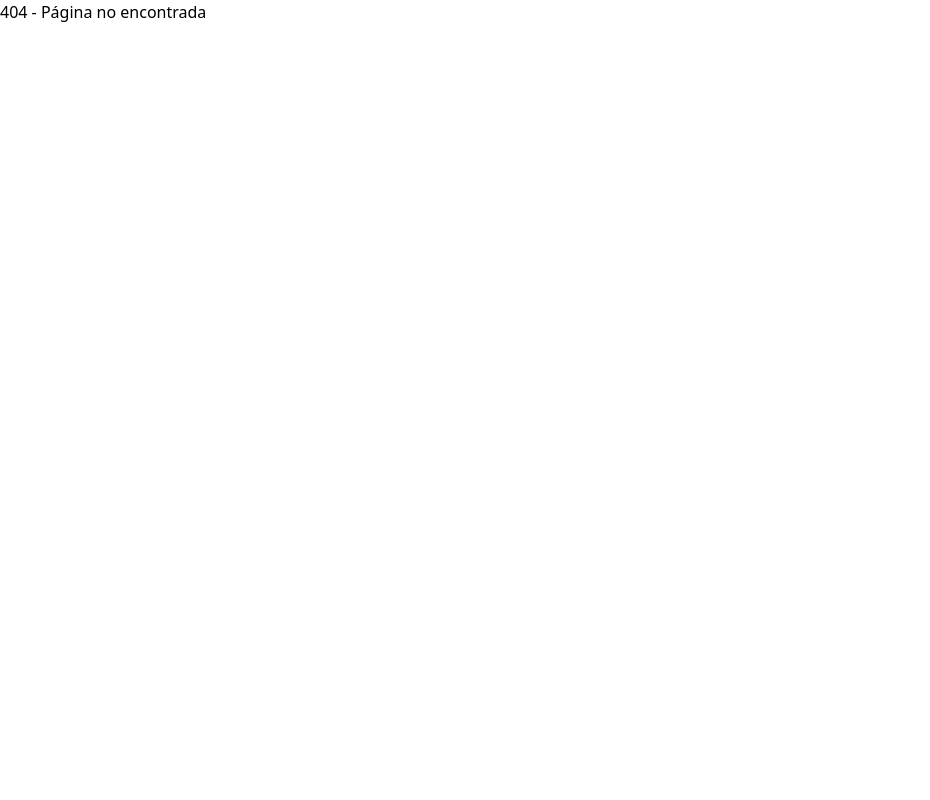
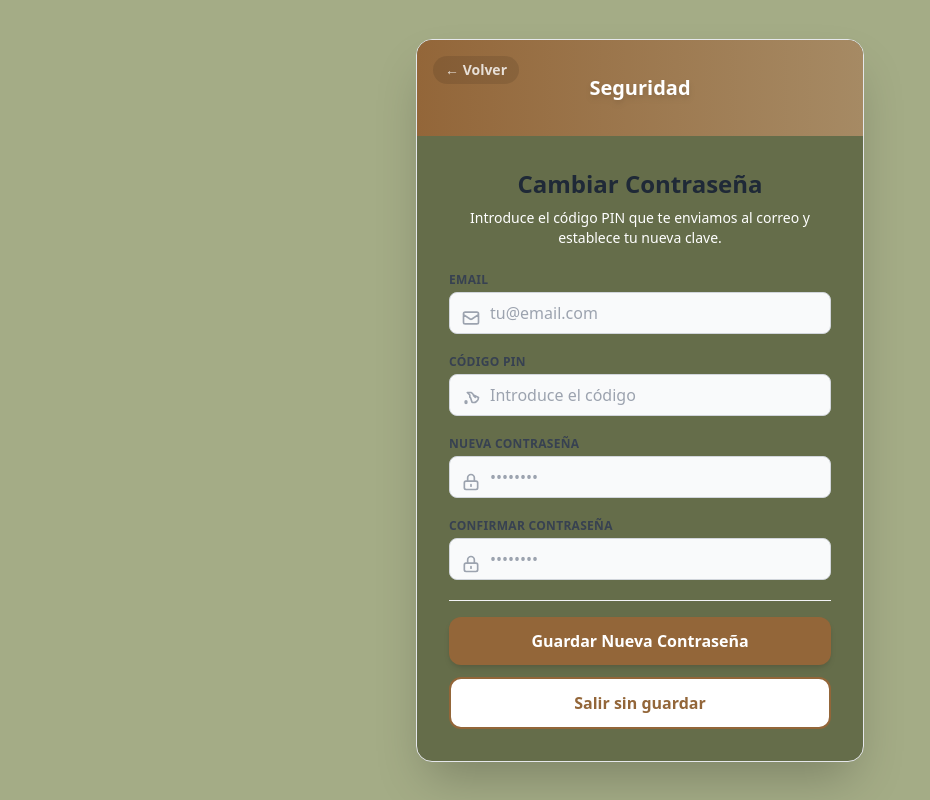
Before and after one commit to mapamu1993/SOLe_FRONT, a React (Vite) app: page /reset-password in a window 1280 px wide. Before the commit this address had no page. Shown: the whole page, without its empty margins (0-930 px from the left). Built offline with nearby package versions, Linux system fonts and the light colour scheme.

Commit message:
Reset page creada

```diff
--- /dev/null
+++ b/src/features/auth/components/ResetPasswordDesign.tsx
@@ -0,0 +1,202 @@
+import React from "react";
+import { type UseFormRegister, type FieldErrors } from "react-hook-form";
+import { type ResetPasswordFields } from "../validators/authSchema";
+
+// --- ICONOS (Para que quede Pro) ---
+const LockIcon = () => (
+  <svg
+    xmlns="http://www.w3.org/2000/svg"
+    className="h-5 w-5 text-gray-400"
+    fill="none"
+    viewBox="0 0 24 24"
+    stroke="currentColor"
+    strokeWidth={2}
+  >
+    <path
+      strokeLinecap="round"
+      strokeLinejoin="round"
+      d="M12 15v2m-6 4h12a2 2 0 002-2v-6a2 2 0 00-2-2H6a2 2 0 00-2 2v6a2 2 0 002 2zm10-10V7a4 4 0 00-8 0v4h8z"
+    />
+  </svg>
+);
+
+const EmailIcon = () => (
+  <svg
+    xmlns="http://www.w3.org/2000/svg"
+    className="h-5 w-5 text-gray-400"
+    fill="none"
+    viewBox="0 0 24 24"
+    stroke="currentColor"
+    strokeWidth={2}
+  >
+    <path
+      strokeLinecap="round"
+      strokeLinejoin="round"
+      d="M3 8l7.89 5.26a2 2 0 002.22 0L21 8M5 19h14a2 2 0 002-2V7a2 2 0 00-2-2H5a2 2 0 00-2 2v10a2 2 0 002 2z"
+    />
+  </svg>
+);
+
+const KeyIcon = () => (
+  <svg
+    xmlns="http://www.w3.org/2000/svg"
+    className="h-5 w-5 text-gray-400"
+    fill="none"
+    viewBox="0 0 24 24"
+    stroke="currentColor"
+    strokeWidth={2}
+  >
+    <path
+      strokeLinecap="round"
+      strokeLinejoin="round"
+      d="M15 7a2 2 0 012 2m4 0a6 6 0 01-7.743 5.743L11.536 9.464l-.964-.964V6l-3-3H12a6 6 0 013 3zM7 14a1 1 0 11-2 0 1 1 0 012 0zM7 15a1 1 0 10-2 0 1 1 0 002 0z"
+    />
+  </svg>
+);
+
+interface ResetPasswordDesignProps {
+  register: UseFormRegister<ResetPasswordFields>;
+  errors: FieldErrors<ResetPasswordFields>;
+  isPending: boolean;
+  onSubmit: (e: React.FormEvent) => void;
+  onCancel: () => void;
+}
+
+const ResetPasswordDesign: React.FC<ResetPasswordDesignProps> = ({
+  register,
+  errors,
+  isPending,
+  onSubmit,
+  onCancel,
+}) => {
+  // Clases de estilo (Mismo look que el perfil)
+  const inputClass =
+    "w-full pl-10 pr-4 py-2 border border-gray-300 rounded-lg focus:ring-2 focus:ring-brand-primary focus:border-transparent outline-none transition-all bg-gray-50 focus:bg-white text-gray-800";
+  const labelClass =
+    "block text-xs font-bold text-gray-700 uppercase mb-1 tracking-wide";
+  const errorClass = "text-red-500 text-xs mt-1 font-medium";
+  const iconContainerClass = "absolute left-3 top-9"; // Posición del icono dentro del input
+
+  return (
+    <div className="min-h-screen bg-brand-bg flex items-center justify-center p-4 font-sans">
+      <div className="bg-brand-card shadow-2xl rounded-2xl overflow-hidden max-w-md w-full border border-gray-200 flex flex-col">
+        {/* Banner Superior */}
+        <div className="h-24 bg-gradient-to-r from-brand-primary to-brand-secondary flex items-center justify-center relative">
+          <button
+            type="button"
+            onClick={onCancel}
+            className="absolute top-4 left-4 text-white/80 hover:text-white font-semibold text-sm flex items-center gap-1 transition-colors bg-black/10 px-3 py-1 rounded-full hover:bg-black/20"
+          >
+            ← Volver
+          </button>
+          <h2 className="text-white text-xl font-bold drop-shadow-md">
+            Seguridad
+          </h2>
+        </div>
+
+        <div className="p-8">
+          <div className="text-center mb-6">
+            <h1 className="text-2xl font-bold text-gray-800 mb-2">
+              Cambiar Contraseña
+            </h1>
+            <p className="text-white text-sm">
+              Introduce el código PIN que te enviamos al correo y establece tu
+              nueva clave.
+            </p>
+          </div>
+
+          <form onSubmit={onSubmit} className="space-y-5">
+            {/* Email (Solo lectura o editable según prefieras) */}
+            <div className="relative">
+              <label className={labelClass}>Email</label>
+              <input
+                type="email"
+                {...register("email")}
+                className={inputClass}
+                placeholder="tu@email.com"
+              />
+              <div className={iconContainerClass}>
+                <EmailIcon />
+              </div>
+              {errors.email && (
+                <p className={errorClass}>{errors.email.message}</p>
+              )}
+            </div>
+
+            {/* PIN */}
+            <div className="relative">
+              <label className={labelClass}>Código PIN</label>
+              <input
+                type="text"
+                {...register("pin")}
+                className={inputClass}
+                placeholder="Introduce el código"
+              />
+              <div className={iconContainerClass}>
+                <KeyIcon />
+              </div>
+              {errors.pin && <p className={errorClass}>{errors.pin.message}</p>}
+            </div>
+
+            {/* Password */}
+            <div className="relative">
+              <label className={labelClass}>Nueva Contraseña</label>
+              <input
+                type="password"
+                {...register("password")}
+                className={inputClass}
+                placeholder="••••••••"
+              />
+              <div className={iconContainerClass}>
+                <LockIcon />
+              </div>
+              {errors.password && (
+                <p className={errorClass}>{errors.password.message}</p>
+              )}
+            </div>
+
+            {/* Confirm Password */}
+            <div className="relative">
+              <label className={labelClass}>Confirmar Contraseña</label>
+              <input
+                type="password"
+                {...register("confirmPassword")}
+                className={inputClass}
+                placeholder="••••••••"
+              />
+              <div className={iconContainerClass}>
+                <LockIcon />
+              </div>
+              {errors.confirmPassword && (
+                <p className={errorClass}>{errors.confirmPassword.message}</p>
+              )}
+            </div>
+
+            {/* --- BOTONES DE ACCIÓN --- */}
+            <div className="flex flex-col gap-3 pt-4 mt-6 border-t border-gray-100">
+              {/* Botón Guardar */}
+              <button
+                type="submit"
+                disabled={isPending}
+                className="w-full bg-brand-primary hover:opacity-90 text-white font-bold py-3 px-4 rounded-xl shadow-md transition-all duration-200 disabled:opacity-50 disabled:cursor-not-allowed"
+              >
+                {isPending ? "Actualizando..." : "Guardar Nueva Contraseña"}
+              </button>
+
+              {/* Botón Cancelar (Vuelve a editar perfil) */}
+              <button
+                type="button"
+                onClick={onCancel}
+                className="w-full bg-white text-brand-primary border-2 border-brand-primary hover:bg-blue-50 font-bold py-3 px-4 rounded-xl transition-all duration-200"
+              >
+                Salir sin guardar
+              </button>
+            </div>
+          </form>
+        </div>
+      </div>
+    </div>
+  );
+};
+
+export default ResetPasswordDesign;
--- a/src/features/auth/components/UpdateProfilePageDesign.tsx
+++ b/src/features/auth/components/UpdateProfilePageDesign.tsx
@@ -2,7 +2,7 @@ import React from "react";
 import { type UseFormRegister, type FieldErrors } from "react-hook-form";
 import { type ProfileFields } from "../validators/authSchema";
 
-// Icono de cámara para el diseño
+// Icono de cámara
 const CameraIcon = () => (
   <svg
     xmlns="http://www.w3.org/2000/svg"
@@ -25,16 +25,36 @@ const CameraIcon = () => (
   </svg>
 );
 
+// Icono de Candado (Para contraseña)
+const LockIcon = () => (
+  <svg
+    xmlns="http://www.w3.org/2000/svg"
+    className="h-4 w-4"
+    fill="none"
+    viewBox="0 0 24 24"
+    stroke="currentColor"
+    strokeWidth={2}
+  >
+    <path
+      strokeLinecap="round"
+      strokeLinejoin="round"
+      d="M12 15v2m-6 4h12a2 2 0 002-2v-6a2 2 0 00-2-2H6a2 2 0 00-2 2v6a2 2 0 002 2zm10-10V7a4 4 0 00-8 0v4h8z"
+    />
+  </svg>
+);
+
 interface UpdateProfileDesignProps {
   register: UseFormRegister<ProfileFields>;
   errors: FieldErrors<ProfileFields>;
   isPending: boolean;
   previewUrl: string | null;
-  initial: string; // Para mostrar la letra si no hay foto
+  initial: string;
   onFileChange: (e: React.ChangeEvent<HTMLInputElement>) => void;
   onSubmit: (e: React.FormEvent) => void;
   onCancel: () => void;
   onGoHome: () => void;
+  onChangePassword: () => void;
+  // ELIMINADO: onChangeEmail
 }
 
 const UpdateProfileDesign: React.FC<UpdateProfileDesignProps> = ({
@@ -47,21 +67,25 @@ const UpdateProfileDesign: React.FC<UpdateProfileDesignProps> = ({
   onSubmit,
   onCancel,
   onGoHome,
+  onChangePassword,
+  // ELIMINADO: onChangeEmail
 }) => {
-  // Clases comunes para los inputs para no repetir código
+  // CLASES DE ESTILO
   const inputClass =
     "w-full px-4 py-2 border border-gray-300 rounded-lg focus:ring-2 focus:ring-brand-primary focus:border-transparent outline-none transition-all bg-gray-50 focus:bg-white text-gray-800";
   const labelClass =
-    "block text-xs font-bold text-gray-500 uppercase mb-1 tracking-wide";
+    "block text-xs font-bold text-gray-700 uppercase mb-1 tracking-wide";
   const errorClass = "text-red-500 text-xs mt-1 font-medium";
+
+  // Estilo para el botón de seguridad
+  const securityBtnClass =
+    "flex items-center justify-center gap-2 w-full py-2 px-4 rounded-lg border border-gray-300 bg-white text-gray-600 font-semibold hover:bg-gray-50 hover:text-brand-primary hover:border-brand-primary transition-all text-sm shadow-sm";
 
   return (
     <div className="min-h-screen bg-brand-bg flex items-center justify-center p-4 font-sans">
-      {/* Tarjeta contenedora (Mismo estilo que ProfileCard) */}
       <div className="bg-brand-card shadow-2xl rounded-2xl overflow-hidden max-w-2xl w-full border border-gray-200 flex flex-col">
-        {/* Banner Superior */}
+        {/* Banner */}
         <div className="h-32 bg-gradient-to-r from-brand-primary to-brand-secondary relative">
-          {/* Botón flotante para volver atrás rápidamente */}
           <button
             type="button"
             onClick={onCancel}
@@ -73,7 +97,7 @@ const UpdateProfileDesign: React.FC<UpdateProfileDesignProps> = ({
 
         <div className="relative px-8 pb-8 flex-1">
           <form onSubmit={onSubmit}>
-            {/* --- FOTO DE PERFIL --- */}
+            {/* Foto Avatar */}
             <div className="relative -mt-16 mb-8 flex justify-center">
               <div className="relative group">
                 <div className="h-32 w-32 rounded-full ring-4 ring-white bg-white shadow-md flex items-center justify-center overflow-hidden">
@@ -89,12 +113,9 @@ const UpdateProfileDesign: React.FC<UpdateProfileDesignProps> = ({
                     </span>
                   )}
                 </div>
-
-                {/* Botón de la cámara */}
                 <label
                   htmlFor="file-upload"
                   className="absolute bottom-0 right-0 bg-brand-primary hover:bg-blue-700 text-white p-2 rounded-full shadow-lg cursor-pointer transition-colors ring-2 ring-white z-10"
-                  title="Cambiar foto"
                 >
                   <CameraIcon />
                 </label>
@@ -112,9 +133,8 @@ const UpdateProfileDesign: React.FC<UpdateProfileDesignProps> = ({
               Editar Información
             </h1>
 
-            {/* --- CAMPOS --- */}
-            <div className="space-y-5">
-              {/* Username */}
+            {/* CAMPOS DEL FORMULARIO */}
+            <div className="space-y-5 mb-8">
               <div>
                 <label className={labelClass}>Usuario</label>
                 <input
@@ -128,7 +148,6 @@ const UpdateProfileDesign: React.FC<UpdateProfileDesignProps> = ({
                 )}
               </div>
 
-              {/* Nombre y Apellido (2 Columnas) */}
               <div className="grid grid-cols-1 sm:grid-cols-2 gap-5">
                 <div>
                   <label className={labelClass}>Nombre</label>
@@ -154,7 +173,6 @@ const UpdateProfileDesign: React.FC<UpdateProfileDesignProps> = ({
                 </div>
               </div>
 
-              {/* Teléfono y Dirección (2 Columnas) */}
               <div className="grid grid-cols-1 sm:grid-cols-2 gap-5">
                 <div>
                   <label className={labelClass}>Teléfono</label>
@@ -181,9 +199,25 @@ const UpdateProfileDesign: React.FC<UpdateProfileDesignProps> = ({
               </div>
             </div>
 
-            {/* --- BOTONES --- */}
-            <div className="mt-8 flex flex-col gap-3 pt-4 border-t border-gray-100">
-              {/* 1. Guardar */}
+            {/* --- SECCIÓN SEGURIDAD (SOLO PASSWORD) --- */}
+            <div className="mb-8">
+              <h3 className="text-xs font-bold text-gray-400 uppercase tracking-widest mb-3 border-b border-gray-100 pb-1">
+                Seguridad de la cuenta
+              </h3>
+              {/* Ahora es un div simple, sin grid, porque solo hay un botón */}
+              <div className="w-full">
+                <button
+                  type="button"
+                  onClick={onChangePassword}
+                  className={securityBtnClass}
+                >
+                  <LockIcon /> Cambiar Contraseña
+                </button>
+              </div>
+            </div>
+
+            {/* BOTONES PRINCIPALES */}
+            <div className="flex flex-col gap-3 pt-4 border-t border-gray-100">
               <button
                 type="submit"
                 disabled={isPending}
@@ -192,7 +226,6 @@ const UpdateProfileDesign: React.FC<UpdateProfileDesignProps> = ({
                 {isPending ? "Guardando cambios..." : "Guardar Cambios"}
               </button>
 
-              {/* 2. Volver al Perfil */}
               <button
                 type="button"
                 onClick={onCancel}
@@ -201,7 +234,6 @@ const UpdateProfileDesign: React.FC<UpdateProfileDesignProps> = ({
                 Cancelar y Volver al Perfil
               </button>
 
-              {/* 3. Volver al Inicio */}
               <button
                 type="button"
                 onClick={onGoHome}
--- a/src/features/auth/pages/ResetPasswordPage.tsx
+++ b/src/features/auth/pages/ResetPasswordPage.tsx
@@ -1,17 +1,27 @@
 import { useEffect } from "react";
 import { zodResolver } from "@hookform/resolvers/zod";
-import { useLocation } from "react-router-dom";
+import { useLocation, useNavigate } from "react-router-dom";
+import { useForm } from "react-hook-form";
+
+// Imports de tu lógica
 import {
   resetPasswordSchema,
   type ResetPasswordFields,
 } from "../validators/authSchema";
 import { useResetPasswordMutation } from "../hooks/usePasswordRecovery";
-import { useForm } from "react-hook-form";
+
+// IMPORTE DEL DISEÑO (Asegúrate de que la ruta es correcta)
+// Subimos niveles: features -> auth -> pages -> src -> components
+import ResetPasswordDesign from "../components/ResetPasswordDesign";
 
 const ResetPasswordPage = () => {
   const { mutate, isPending } = useResetPasswordMutation();
   const location = useLocation();
+  const navigate = useNavigate();
+
+  // 1. Recogemos el email que nos manda UpdateProfilePage
   const emailFromState = location.state?.email || "";
+
   const {
     register,
     handleSubmit,
@@ -26,6 +36,7 @@ const ResetPasswordPage = () => {
       confirmPassword: "",
     },
   });
+
   useEffect(() => {
     if (emailFromState) {
       setValue("email", emailFromState);
@@ -33,40 +44,28 @@ const ResetPasswordPage = () => {
   }, [emailFromState, setValue]);
 
   const onSubmit = (data: ResetPasswordFields) => {
-    mutate(data);
+    mutate(data, {
+      onSuccess: () => {
+        // Si todo sale bien, volvemos al login para que entre con la nueva pass
+        navigate("/login");
+      },
+    });
   };
 
+  // 2. ESTA ES LA FUNCIÓN PARA VOLVER ATRÁS
+  const handleCancel = () => {
+    navigate("/profile/edit"); // Volvemos a la edición del perfil
+  };
+
+  // 3. Renderizamos el diseño bonito
   return (
-    <div>
-      <h1>Reset Password</h1>
-      <form onSubmit={handleSubmit(onSubmit)}>
-        <input
-          type="email"
-          {...register("email")}
-          {...(errors.email && <p>{errors.email.message}</p>)}
-        />
-        <input
-          type="text"
-          {...register("pin")}
-          {...(errors.pin && <p>{errors.pin.message}</p>)}
-        />
-        <input
-          type="password"
-          {...register("password")}
-          {...(errors.password && <p>{errors.password.message}</p>)}
-        />
-        <input
-          type="password"
-          {...register("confirmPassword")}
-          {...(errors.confirmPassword && (
-            <p>{errors.confirmPassword.message}</p>
-          ))}
-        />
-        <button type="submit" disabled={isPending}>
-          Reset Password
-        </button>
-      </form>
-    </div>
+    <ResetPasswordDesign
+      register={register}
+      errors={errors}
+      isPending={isPending}
+      onSubmit={handleSubmit(onSubmit)}
+      onCancel={handleCancel}
+    />
   );
 };
 
--- a/src/features/auth/pages/UpdateProfilePage.tsx
+++ b/src/features/auth/pages/UpdateProfilePage.tsx
@@ -2,14 +2,12 @@ import React, { useState, useEffect } from "react";
 import { useForm } from "react-hook-form";
 import { useNavigate } from "react-router-dom";
 import { zodResolver } from "@hookform/resolvers/zod";
-// CORRECCIÓN 1: Importar el esquema (valor) además del tipo
 import { profileSchema, type ProfileFields } from "../validators/authSchema";
 import { useAuth } from "../context/auth.context";
 import useUpdateProfile from "../hooks/useUpdateProfile";
 import { getUserProfileUrl } from "../utils/userUtil";
-
-// IMPORTAMOS EL DISEÑO
-import UpdateProfileDesign from "../components/UpdateProfilePageDesign"; // <--- Ajusta la ruta si es necesario
+// Importamos el componente de diseño que creamos antes
+import UpdateProfileDesign from "../components/UpdateProfilePageDesign";
 
 const UpdateProfilePage = () => {
   const { user } = useAuth();
@@ -19,7 +17,7 @@ const UpdateProfilePage = () => {
   const [file, setFile] = useState<File | null>(null);
   const [previewUrl, setPreviewUrl] = useState<string | null>(null);
 
-  // Hook del formulario
+  // Configuración del formulario con Zod
   const {
     register,
     handleSubmit,
@@ -36,7 +34,7 @@ const UpdateProfilePage = () => {
     },
   });
 
-  // Cargar datos iniciales
+  // Cargar los datos del usuario en el formulario al entrar
   useEffect(() => {
     if (user) {
       reset({
@@ -51,7 +49,7 @@ const UpdateProfilePage = () => {
     }
   }, [user, reset]);
 
-  // Manejar cambio de archivo
+  // Manejar la selección de nueva foto de perfil
   const handleFileChange = (e: React.ChangeEvent<HTMLInputElement>) => {
     const selectedFile = e.target.files?.[0] || null;
     setFile(selectedFile);
@@ -63,7 +61,7 @@ const UpdateProfilePage = () => {
     }
   };
 
-  // Enviar formulario
+  // Enviar los cambios al backend
   const onSubmit = (data: ProfileFields) => {
     mutate(
       { data, file },
@@ -75,14 +73,23 @@ const UpdateProfilePage = () => {
     );
   };
 
-  // Funciones de navegación
+  // --- FUNCIONES DE NAVEGACIÓN ---
+
+  // 1. Volver al perfil sin guardar
   const handleCancel = () => navigate("/profile");
+
+  // 2. Volver a la página principal (Home)
   const handleGoHome = () => navigate("/");
 
-  // Calculamos la inicial para el avatar por defecto
+  // 3. Ir a cambiar contraseña
+  const handleChangePassword = () => {
+    navigate("/reset-password", { state: { email: user?.email } });
+  };
+
+  // Obtener inicial para el avatar por defecto
   const initial = user?.username ? user.username[0].toUpperCase() : "U";
 
-  // Renderizamos el componente de DISEÑO pasándole toda la lógica
+  // Renderizamos el diseño pasando toda la lógica
   return (
     <UpdateProfileDesign
       register={register}
@@ -91,9 +98,10 @@ const UpdateProfilePage = () => {
       previewUrl={previewUrl}
       initial={initial}
       onFileChange={handleFileChange}
-      onSubmit={handleSubmit(onSubmit)} // Importante pasar handleSubmit(onSubmit)
+      onSubmit={handleSubmit(onSubmit)}
       onCancel={handleCancel}
       onGoHome={handleGoHome}
+      onChangePassword={handleChangePassword}
     />
   );
 };
--- a/src/routes/AppRouter.tsx
+++ b/src/routes/AppRouter.tsx
@@ -33,9 +33,9 @@ const AppRouter = () => {
       <Route path="/login" element={<LoginPage />} />
       <Route path="/profile" element={<UserProfilePage />} />
       <Route path="/profile/edit" element={<UpdateProfilePage />} />
+      <Route path="/reset-password" element={<ResetPasswordPage />} />
       <Route path="/forgotpassword" element={<ForgotPasswordPage />} />
       <Route path="/update" element={<UpdateProfilePage />} />
-      <Route path="/resetpassword" element={<ResetPasswordPage />} />
 
       {/* --- BLOG --- */}
       <Route path="/blog" element={<BlogPage />} />
```
